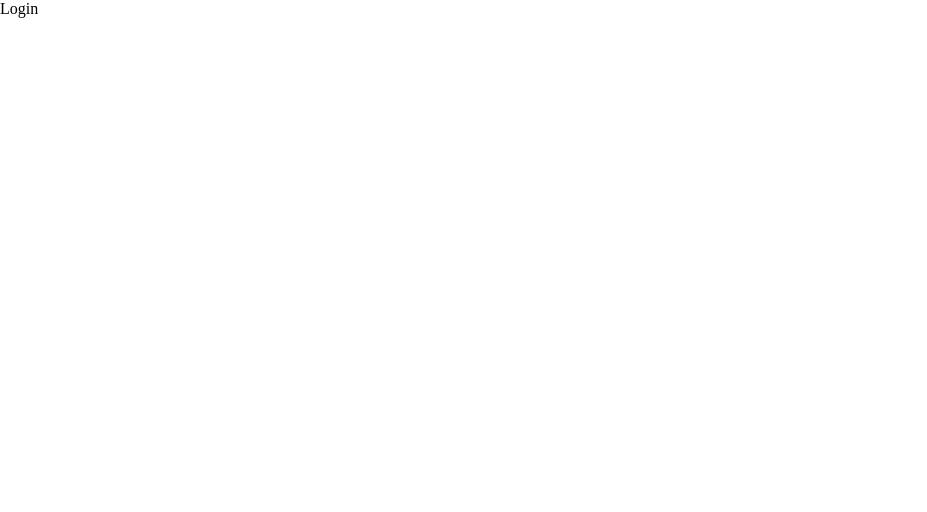
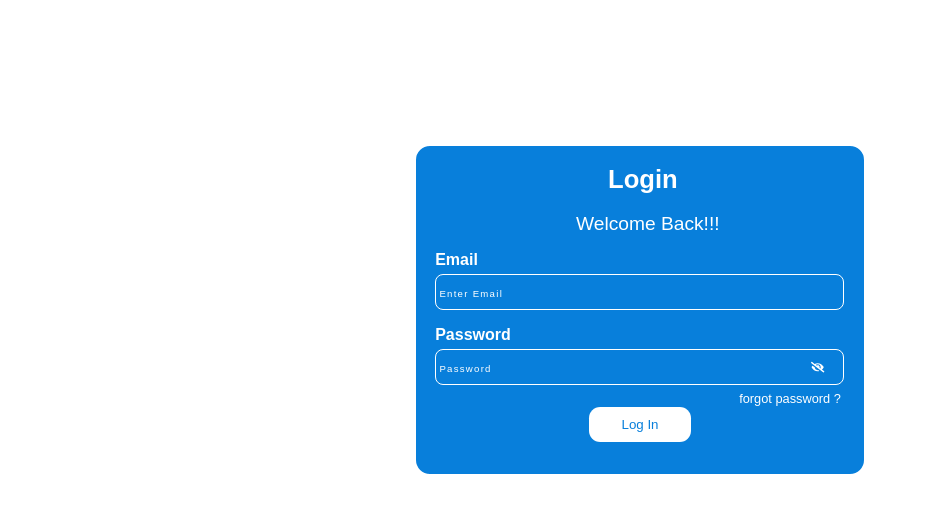
Before and after one commit to Rengkat/Location-tracker, a React (Vite) app: page /login in a window 1280 px wide. Shown: the top 512 px of the page, without its empty margins (0-927 px from the left). Built offline with nearby package versions, Linux system fonts and the light colour scheme.

Commit message:
login page

```diff
--- /dev/null
+++ b/src/Pages/auth/Login.css
@@ -0,0 +1,191 @@
+* {
+  font-family: "poppins", sans-serif;
+  padding: 0;
+  margin: 0;
+}
+
+.login-container {
+  width: 100vw;
+  height: 100vh;
+  display: flex;
+  flex-direction: column;
+  align-items: center;
+  background-color: #ffffff;
+}
+.card-header {
+  padding: 1.2rem 1rem;
+}
+.title {
+  /* margin-bottom: 12rem; */
+  /* padding-top: -12rem; */
+  padding-left: 11rem;
+  justify-items: center;
+  font-size: 1.6rem;
+  font-weight: 700;
+  color: #ffffff;
+}
+.wel{
+    font-size: 1.2rem;
+    font-weight: 500;
+    justify-items: center;
+    color: #ffffff;
+    margin: 8rem 1rem 0rem 10rem;
+}
+
+.login-card {
+  width: 28rem;
+  background-color: rgb(8, 127, 219);
+  border-radius: 1rem;
+  border: 2px solid #ffffff;
+  overflow: hidden;
+  margin: 0rem 0.5rem;
+  margin-top: 9rem;
+}
+.login-label {
+  font-size: 1rem;
+  font-weight: 600;
+  color: #ffffff;
+  margin: 0 0 0.3rem 0;
+  margin-top: 1rem;
+}
+
+.card-body {
+  padding: 0rem 1.2rem 2rem 1.2rem;
+}
+.login-input {
+  width: 25rem;
+  font-size: 0.8rem;
+  letter-spacing: 0.08rem;
+  padding: 0.6rem 0.2rem;
+  background-color: transparent;
+  border-radius: 0.5rem;
+  border: 1px solid #ffffff;
+}
+
+::placeholder {
+  font-size: 0.6rem;
+  font-weight: 200;
+  color: #ffffff;
+}
+
+input:focus {
+  outline: none;
+}
+.pwd {
+  padding-left: 19rem;
+  font-size: 0.8rem;
+  cursor: pointer;
+  color: #fff;
+}
+
+.password-input-container {
+  position: relative;
+}
+
+.password-toggle-btn {
+  position: absolute;
+  color: #ffffff;
+  top: 50%;
+  right: 20px;
+  transform: translateY(-40%);
+  background: transparent;
+  border: none;
+  cursor: pointer;
+}
+
+.login_btn {
+  width: 25%;
+  display: flex;
+  background-color: #fff;
+  border-radius: 0.7rem;
+  padding: 10px 10px;
+  border: none;
+  color: #087fdb;
+  font-weight: 500;
+  cursor: pointer;
+  margin: auto;
+  align-content: center;
+  justify-content: center;
+}
+
+.error-message {
+  font-size: 0.7rem;
+  font-weight: 500;
+  color: red;
+  margin-top: 0.2rem;
+}
+
+@media screen and (width < 750px) {
+  .login-container {
+    width: 100vw;
+    height: 100vh;
+    display: flex;
+    flex-direction: column;
+    align-items: center;
+    background-color: #ffffff;
+  }
+
+  .login-card {
+    width: 23rem;
+    background-color: #087fdb;
+    border-radius: 1rem;
+    border: 2px solid #087fdb;
+    overflow: hidden;
+    margin: 0 0.5rem;
+    margin-top: 9rem;
+  }
+  .login-input {
+    width: 21rem;
+    font-size: 0.8rem;
+    letter-spacing: 0.08rem;
+    padding: 0.6rem 0.2rem;
+    background-color: transparent;
+    border-radius: 0.5rem;
+    border: 1px solid #ffffff;
+  }
+  .pwd {
+    padding-left: 13rem;
+    font-size: 0.8rem;
+    cursor: pointer;
+  }
+}
+
+@media screen and (width: 280px) {
+  .login-container {
+    width: 100vw;
+    height: 100vh;
+    display: flex;
+    flex-direction: column;
+    align-items: center;
+    background-color: #ffffff;
+  }
+
+  .login-card {
+    width: 16rem;
+    background-color: #087fdb;
+    border-radius: 1rem;
+    border: 2px solid #087fdb;
+    overflow: hidden;
+    margin: 0 0.5rem;
+    margin-top: 9rem;
+  }
+  .login-input {
+    width: 13rem;
+    font-size: 0.8rem;
+    letter-spacing: 0.08rem;
+    padding: 0.6rem 0.8rem;
+    background-color: transparent;
+    border-radius: 0.5rem;
+    border: 1px solid #ffffff;
+  }
+  .pwd {
+    padding-left: 5rem;
+    font-size: 0.8rem;
+    cursor: pointer;
+  }
+  .login_btn {
+    margin: auto;
+    justify-content: center;
+    margin-top: 0.8rem;
+  }
+}
--- a/src/Pages/auth/Login.jsx
+++ b/src/Pages/auth/Login.jsx
@@ -1,5 +1,112 @@
-const Login = () => {
-  return <div>Login</div>;
+import { useState } from "react";
+import { FaEye, FaEyeSlash } from "react-icons/fa";
+
+
+import "./Login.css";
+
+const LogIn = () => {
+  const [formInput, setFormInput] = useState({
+    email: "",
+    password: "",
+    showPassword: false,
+  });
+
+  const [formError, setFormError] = useState({
+    email: "",
+    password: "",
+  });
+
+  const handleUserInput = (name, value) => {
+    setFormInput({
+      ...formInput,
+      [name]: value,
+    });
+  };
+
+  const togglePasswordVisibility = () => {
+    setFormInput({
+      ...formInput,
+      showPassword: !formInput.showPassword,
+    });
+  };
+
+  const validateFormInput = (event) => {
+    event.preventDefault();
+
+    let inputError = {
+      email: "",
+      password: "",
+    };
+
+    if (!formInput.email) {
+      inputError.email = "Enter valid email address";
+    }
+
+    if (!formInput.password) {
+      inputError.password = "Password should not be empty";
+    }
+
+    setFormError(inputError);
+  };
+
+
+
+  return (
+    <div className="login-container">
+      <div className="login-card">
+        <div className="card-header">
+          <span className="title">Login</span>
+        </div>
+          <span className="wel">Welcome Back!!!</span>
+        <div className="card-body">
+          <form onSubmit={validateFormInput}>
+            {/* Email */}
+            <p className="login-label">Email</p>
+            <input
+              value={formInput.email}
+              onChange={({ target }) => {
+                handleUserInput(target.name, target.value);
+              }}
+              name="email"
+              type="email"
+              className="login-input"
+              placeholder="Enter Email"
+              required
+            />
+            <p className="error-message">{formError.email}</p>
+
+            {/* Password */}
+            <p className="login-label">Password</p>
+            <div className="password-input-container">
+              <input
+                value={formInput.password}
+                onChange={({ target }) => {
+                  handleUserInput(target.name, target.value);
+                }}
+                name="password"
+                type={formInput.showPassword ? "text" : "password"}
+                className="login-input"
+                placeholder="Password"
+                required
+              />
+              <button
+                type="button"
+                className="password-toggle-btn"
+                onClick={togglePasswordVisibility}
+              >
+                {formInput.showPassword ? <FaEye /> : <FaEyeSlash />}
+              </button>
+            </div>
+            <p className="error-message">{formError.password}</p>
+            <span className="pwd">forgot password ?</span>
+
+            {/* submit */}
+            <input type="submit" className="login_btn" value="Log In" />
+          </form>
+        </div>
+      </div>
+    </div>
+  );
 };
 
-export default Login;
+export default LogIn;
```
Also changed, not shown: 1 other file (tests, documents, lock files or other folders).
